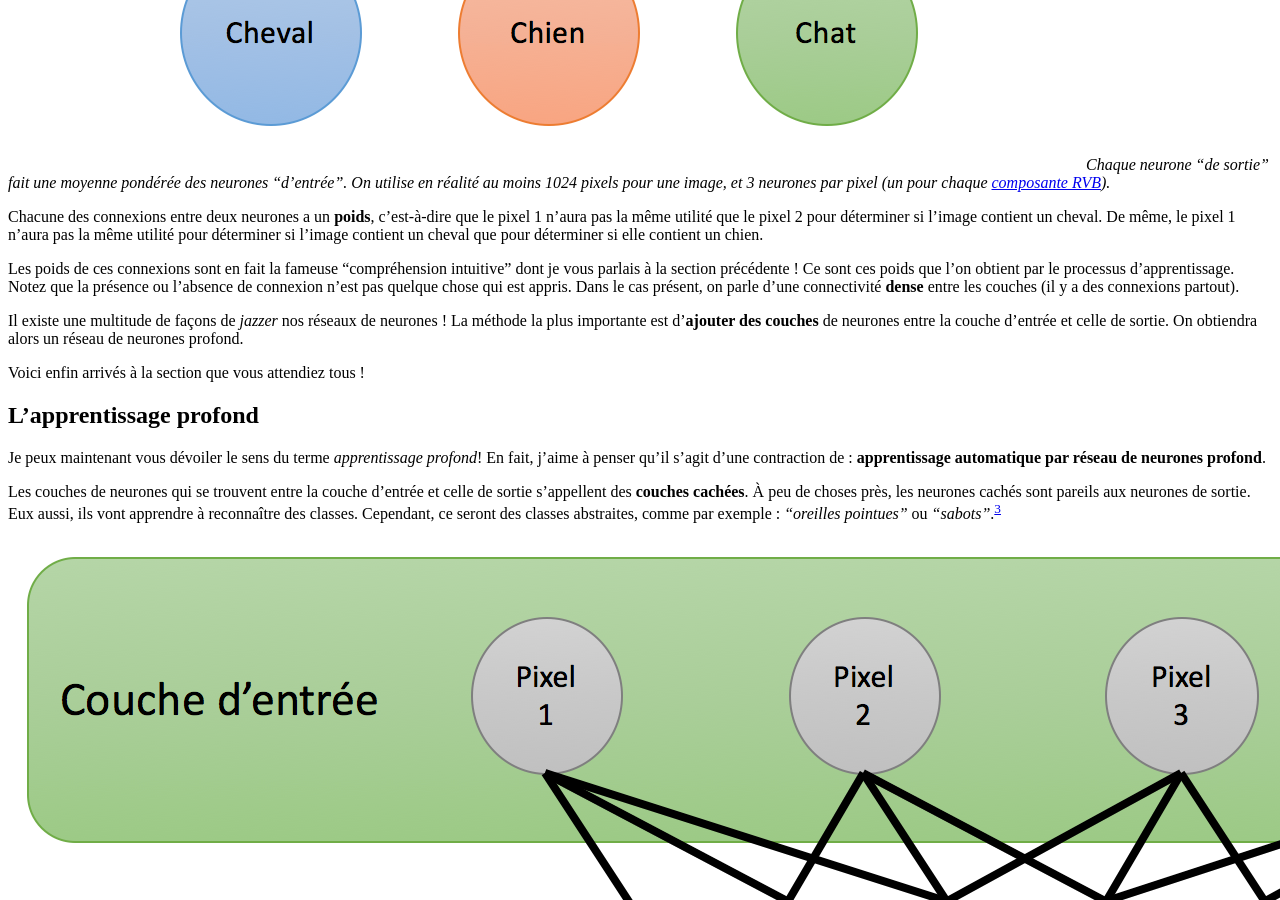
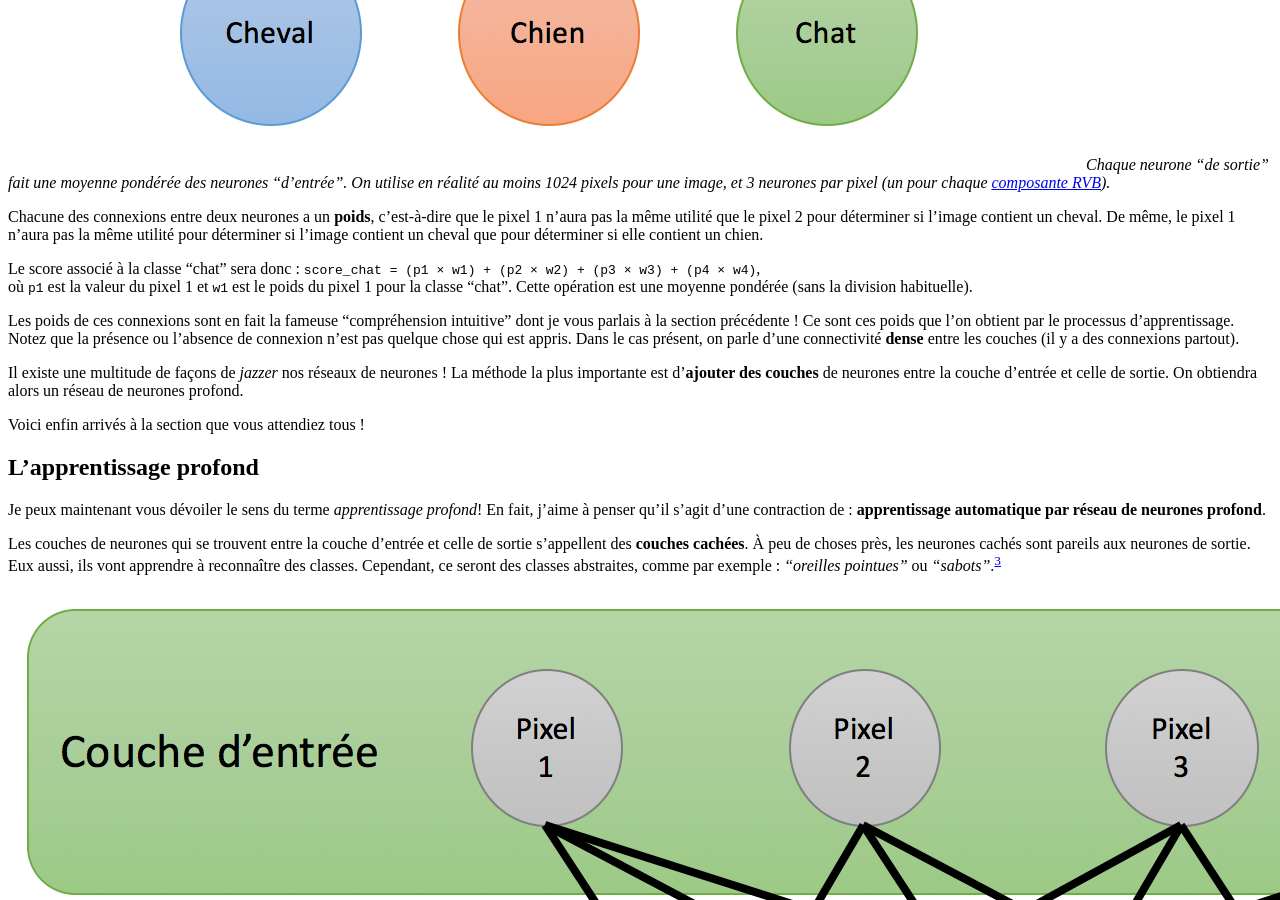
Before and after one commit to lemairecarl/lemairecarl.github.io, a Jekyll site: the page built from _posts/2017-01-28-apprentissage-profond.md, in a window 1280 px wide and 900 px high, scrolled down 2719 px. Built offline with Jekyll 4.4.1, drawn with Linux system fonts in a browser that asks for light colours.

Commit message:
Ajouter explication moy pond

```diff
--- a/_posts/2017-01-28-apprentissage-profond.md
+++ b/_posts/2017-01-28-apprentissage-profond.md
@@ -86,6 +86,9 @@ Le fonctionnement d'un neurone artificiel est semblable à celui d'une moyenne p
 
 Chacune des connexions entre deux neurones a un **poids**, c'est-à-dire que le pixel 1 n'aura pas la même utilité que le pixel 2 pour déterminer si l'image contient un cheval. De même, le pixel 1 n'aura pas la même utilité pour déterminer si l'image contient un cheval que pour déterminer si elle contient un chien.
 
+Le score associé à la classe "chat" sera donc : `score_chat = (p1 × w1) + (p2 × w2) + (p3 × w3) + (p4 × w4)`,
+où `p1` est la valeur du pixel 1 et `w1` est le poids du pixel 1 pour la classe "chat". Cette opération est une moyenne pondérée (sans la division habituelle).
+
 Les poids de ces connexions sont en fait la fameuse "compréhension intuitive" dont je vous parlais à la section précédente ! Ce sont ces poids que l'on obtient par le processus d'apprentissage. Notez que la présence ou l'absence de connexion n'est pas quelque chose qui est appris. Dans le cas présent, on parle d'une connectivité **dense** entre les couches (il y a des connexions partout).
 
 Il existe une multitude de façons de _jazzer_ nos réseaux de neurones ! La méthode la plus importante est d'**ajouter des couches** de neurones entre la couche d'entrée et celle de sortie. On obtiendra alors un réseau de neurones profond.
```
